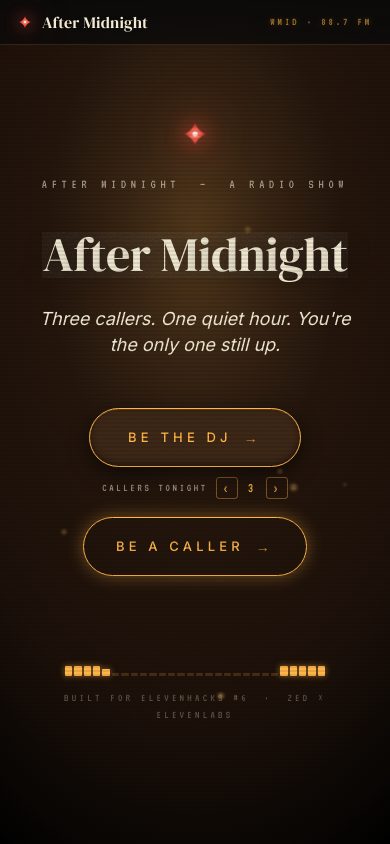
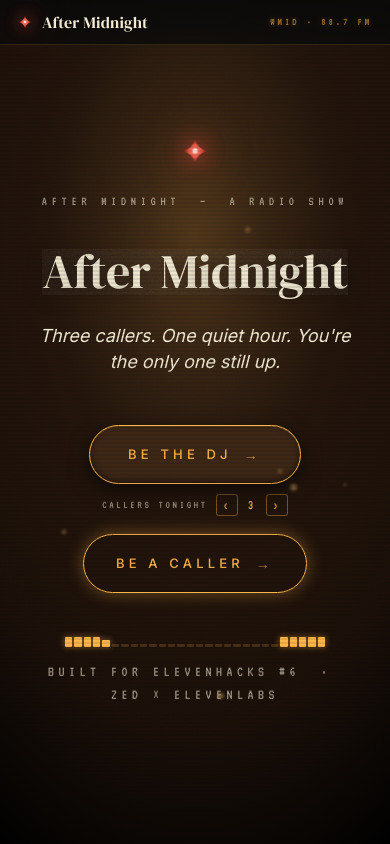
Before and after one commit to adityakumar68/After-Midnight, a Next.js app: page / in a window 390 px wide. Built offline with nearby package versions, Linux system fonts and the light colour scheme.

Commit message:
style(landing): bump 'BUILT FOR ELEVENHACKS' tagline closer + larger on mobile

```diff
--- a/app/globals.css
+++ b/app/globals.css
@@ -464,3 +464,12 @@ a { color: inherit; text-decoration: none; }
   .app-header-wordmark { font-size: 16px; }
   .app-header-station { font-size: 11px; letter-spacing: 0.26em; }
 }
+
+/* "Built for ElevenHacks" tagline — sits closer to the CTAs and bigger on mobile */
+.lnr-built-block { margin-top: 86px; }
+.lnr-built-text  { font-size: 11px; }
+
+@media (max-width: 768px) {
+  .lnr-built-block { margin-top: 40px; }
+  .lnr-built-text  { font-size: 15px; letter-spacing: 0.22em; }
+}
--- a/app/page.tsx
+++ b/app/page.tsx
@@ -74,14 +74,14 @@ export default function Landing() {
             </button>
           </div>
 
-          <div style={{
-            marginTop: 86, display: "flex", flexDirection: "column",
+          <div className="lnr-built-block" style={{
+            display: "flex", flexDirection: "column",
             alignItems: "center", gap: 14,
             animation: "fade-in 1.5s 2.6s ease-out both",
           }}>
             <VuBar width={260} height={10} freq={0.2} />
-            <div className="font-mono tracked" style={{
-              fontSize: 11, color: "var(--cream-30)", letterSpacing: "0.3em",
+            <div className="font-mono tracked lnr-built-text" style={{
+              color: "var(--cream-60)", letterSpacing: "0.3em",
             }}>
               BUILT FOR ELEVENHACKS #6 &nbsp;·&nbsp; ZED × ELEVENLABS
             </div>
```
